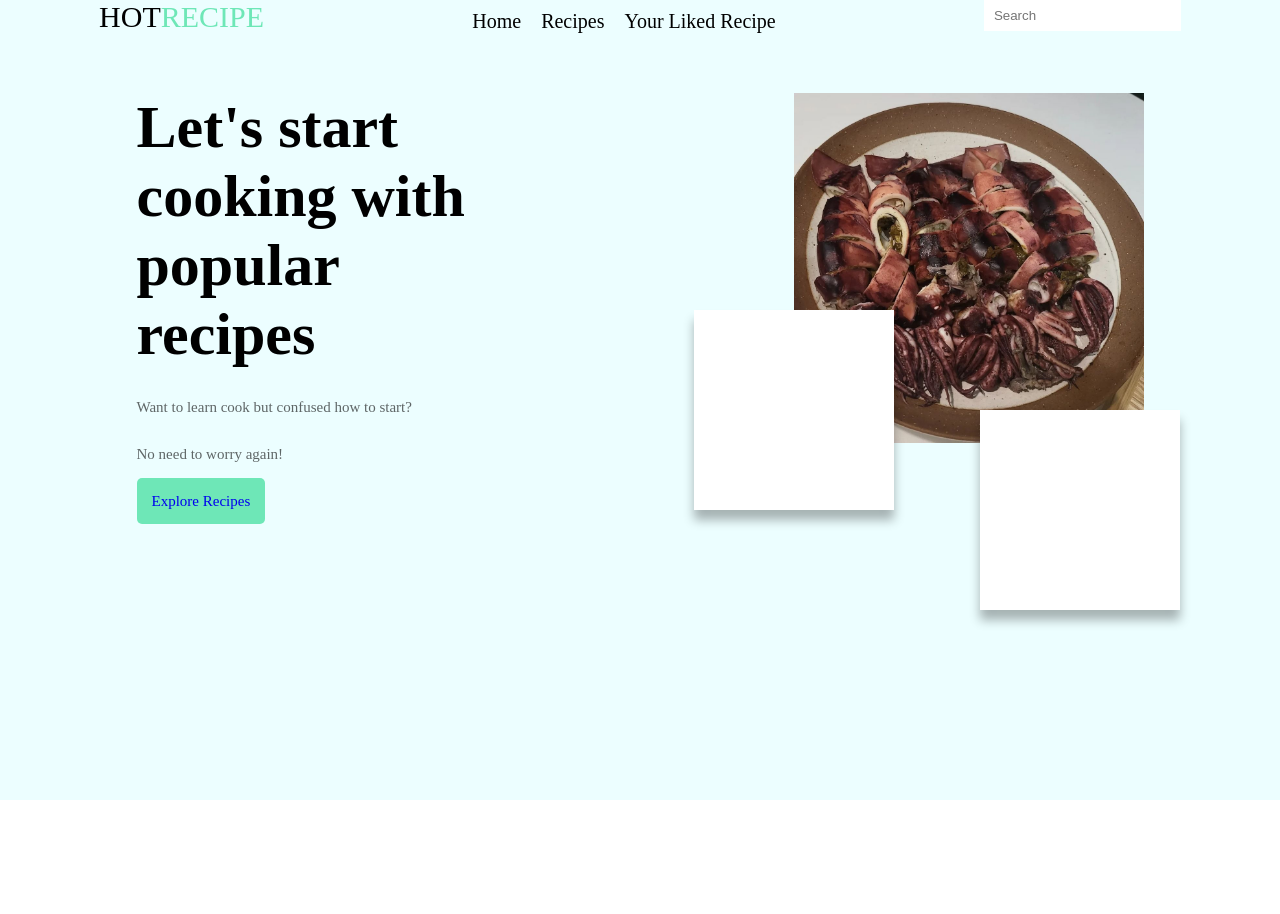
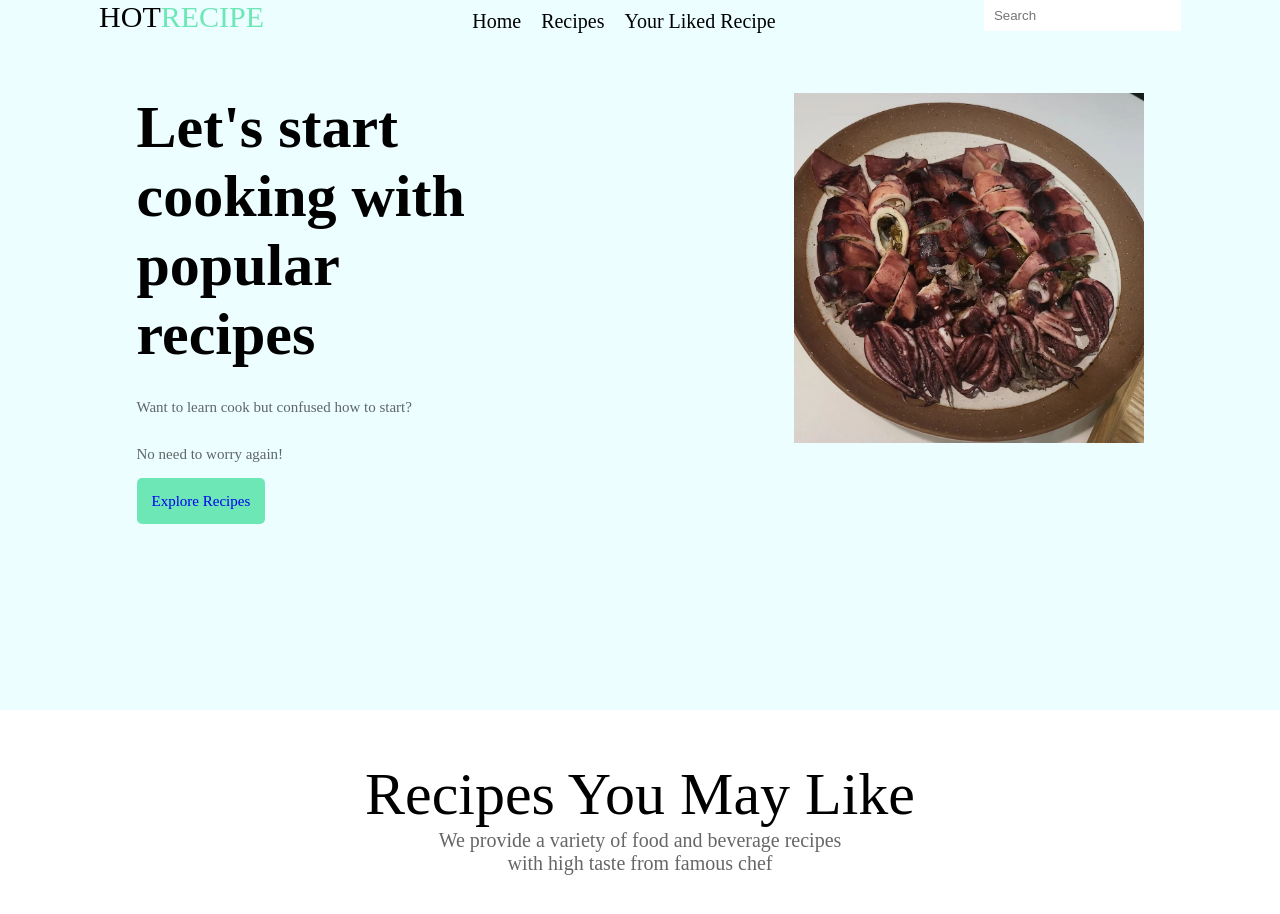
Before and after one commit to Jubril1464/hot-recipe, a React (Create React App) app: page / in a window 1280 px wide. Shown: the top 914 px of the page. Before the commit the page ends 800 px from the top, so only its background shows below. Built offline with nearby package versions, Linux system fonts and the light colour scheme.

Commit message:
updated the homepage with the section(recipes you may like)

```diff
--- a/src/pages/home/Home.js
+++ b/src/pages/home/Home.js
@@ -24,9 +24,16 @@ const Home = () => {
         </div>
         <div className="imgContainer">
           <img src={img} alt="" className="img" />
-          <div className="container1"></div>
-          <div className="container2"></div>
+          {/* <div className="container1"></div>
+          <div className="container2"></div> */}
         </div>
+
+      </div>
+
+      <div className="recipes">
+        <h1 className="heading--primary">Recipes you may like</h1>
+        <p className="paragraph">We provide a variety of food and beverage recipes <br /> with high taste from famous chef</p>
+
       </div>
     </div>
   );
--- a/src/pages/home/Home.scss
+++ b/src/pages/home/Home.scss
@@ -56,4 +56,20 @@
       }
     }
   }
+  .recipes{
+    background-color: #fff;
+    margin-top: 20rem;
+    padding: 5rem 1rem;
+    .heading--primary{
+        text-align: center;
+        text-transform: capitalize;
+        font-size: 6rem;
+        font-weight: 100;
+    }
+    .paragraph{
+        font-size: 2rem;
+        text-align: center;
+        color: rgba(0, 0, 0, 0.6);
+    }
+  }
 }
--- a/src/pages/home/Pages.js
+++ b/src/pages/home/Pages.js
@@ -1,7 +1,9 @@
 import React from 'react'
 import Home from './Home'
+import {Route, Routes, useLocation} from 'react-router-dom'
 
 const Pages = () => {
+
   return (
       <div>
           <Home />
```
